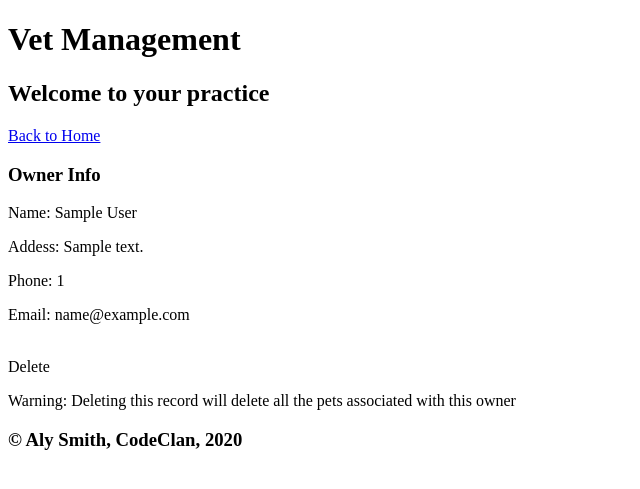
After one commit to JaSmith13/vet_management_project, a Flask app: page /owners/1 in a window 1280 px wide. The commit adds this page. Shown: the top 489 px of the page, without its empty margins (0-640 px from the left). Run offline with Flask 2, Linux system fonts and the light colour scheme; a database or web service that is not in the repository returns one stand-in record (values such as "Sample title"); some libraries are stand-ins or nearby versions.

Commit message:
adds controller for owner to view owner details and delete an owner and all associated pets

```diff
--- a/vet_management/app.py
+++ b/vet_management/app.py
@@ -2,11 +2,13 @@ from flask import Flask, render_template
 
 from controllers.vets_controller import vets_blueprint
 from controllers.pets_controller import pets_blueprint
+from controllers.owners_controller import owners_blueprint
 
 app = Flask(__name__)
 
 app.register_blueprint(vets_blueprint)
 app.register_blueprint(pets_blueprint)
+app.register_blueprint(owners_blueprint)
 
 
 if __name__ == '__main__':
--- /dev/null
+++ b/vet_management/controllers/owners_controller.py
@@ -0,0 +1,17 @@
+from flask import Flask, Blueprint, render_template, redirect, request
+from repositories import owner_repository
+from models.owner import Owner
+
+owners_blueprint = Blueprint("owners", __name__)
+
+#SHOW
+@owners_blueprint.route("/owners/<id>", methods=['GET'])
+def single_owner_records(id):
+    owner = owner_repository.select(id)
+    return render_template("owners/show.html", owner = owner)
+
+#DELETE
+@owners_blueprint.route("/owners/<id>/delete", methods=['POST'])
+def delete_owner(id):
+    owner_repository.delete(id)
+    return redirect("/pets")
--- a/vet_management/controllers/pets_controller.py
+++ b/vet_management/controllers/pets_controller.py
@@ -10,6 +10,7 @@ def all_pets():
     pets = pet_repository.select_all()
     return render_template("pets/index.html", pets = pets)
 
+#SHOW
 @pets_blueprint.route("/pets/<id>", methods=['GET'])
 def single_pet_records(id):
     pet = pet_repository.select(id)
--- /dev/null
+++ b/vet_management/templates/owners/show.html
@@ -0,0 +1,15 @@
+{% extends "base.html" %}
+{% block content %}
+    <section>
+        <h3>Owner Info</h3>
+        <p>Name: {{owner.first_name}} {{owner.last_name}}</p>
+        <p>Addess: {{owner.address}}</p>
+        <p>Phone: {{owner.contact_number}}</p>
+        <p>Email: {{owner.email}}</p>
+        <br>
+        <form action="/owners/{{owner.id}}/delete" method="POST">
+            <a onclick="this.parentNode.submit();">Delete</a></p>
+        </form>
+        <p>Warning: Deleting this record will delete all the pets associated with this owner</p>
+    </section>
+{% endblock %}
--- a/vet_management/templates/pets/index.html
+++ b/vet_management/templates/pets/index.html
@@ -10,6 +10,7 @@
         <!-- <p>treatment notes: {{pet.treatment_notes}}</p> -->
         <p>Attending vet: {{pet.vet.first_name}} {{pet.vet.last_name}}</p>
         <p>owner: {{pet.owner.first_name}} {{pet.owner.last_name}}</p>
+        <a href="/owners/{{pet.owner.id}}">Owner Info</a>
         <br>
         <a href="/pets/{{pet.id}}">More Info</a>
         <a href="/pets/{{pet.id}}/edit">Edit this Info</a>
```
